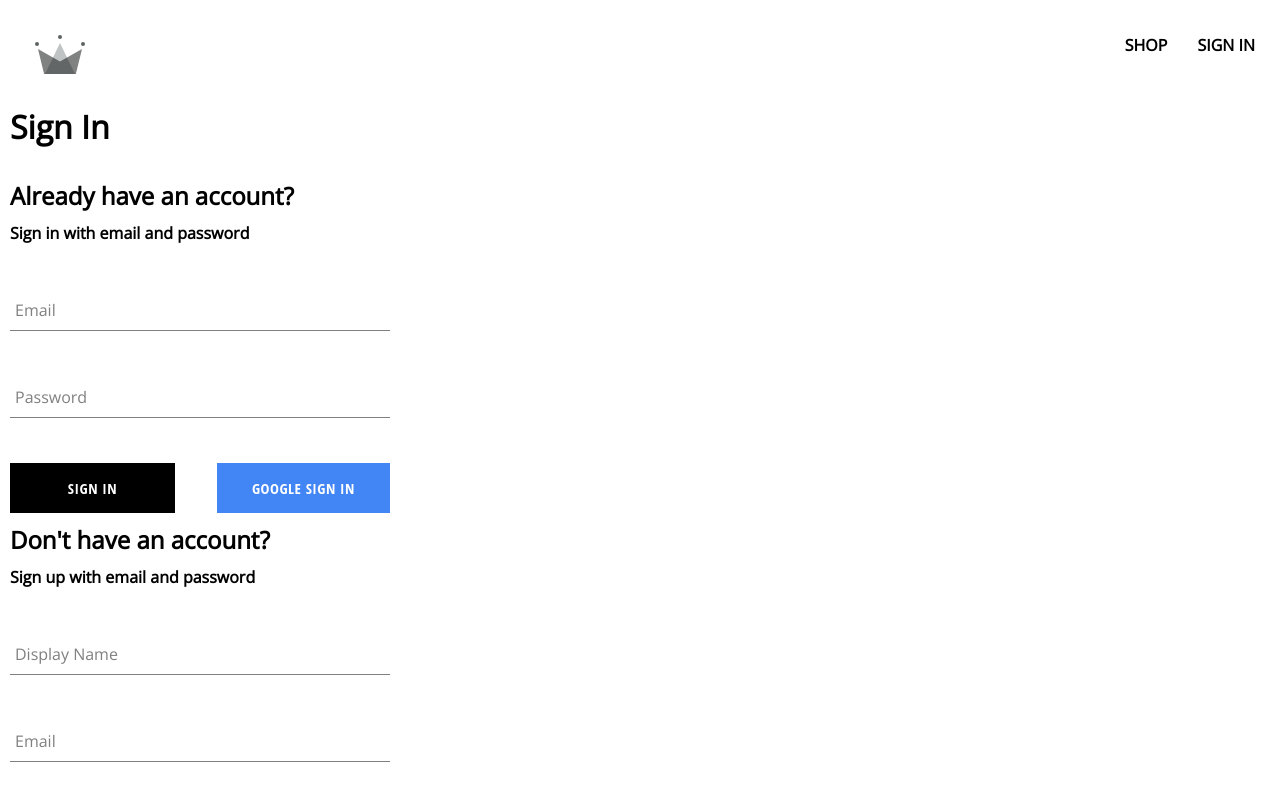
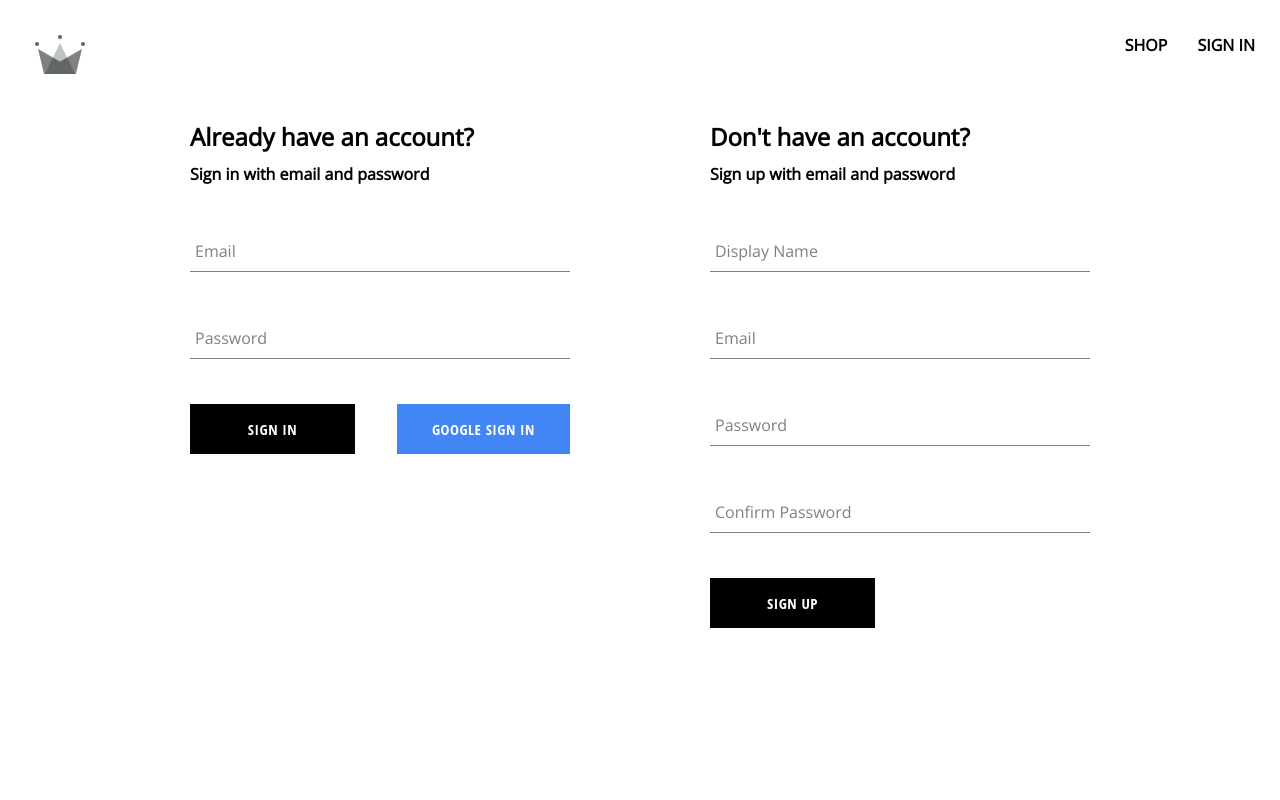
Before and after one commit to NickyZewe/crwn-clothing1, a React (Create React App) app: page /auth in a window 1280 px wide. Shown: the top 800 px of the page. Built offline with nearby package versions, Linux system fonts and the light colour scheme.

Commit message:
finished authentication page

```diff
--- a/src/routes/authentication/authentication.component.jsx
+++ b/src/routes/authentication/authentication.component.jsx
@@ -1,10 +1,11 @@
 import SignUpForm from "../../components/sign-up/sign-up-form.component";
 import SignInForm from "../../components/sign-in/sign-in-form.component";
 
+import "./authentication.styles.scss";
+
 const Authentication = () => {
   return (
-    <div>
-      <h1>Sign In</h1>
+    <div className="authentication-container">
       <SignInForm />
       <SignUpForm />
     </div>
--- /dev/null
+++ b/src/routes/authentication/authentication.styles.scss
@@ -0,0 +1,6 @@
+.authentication-container {
+    display: flex;
+    width: 900px;
+    justify-content: space-between;
+    margin: 30px auto;
+}
```
